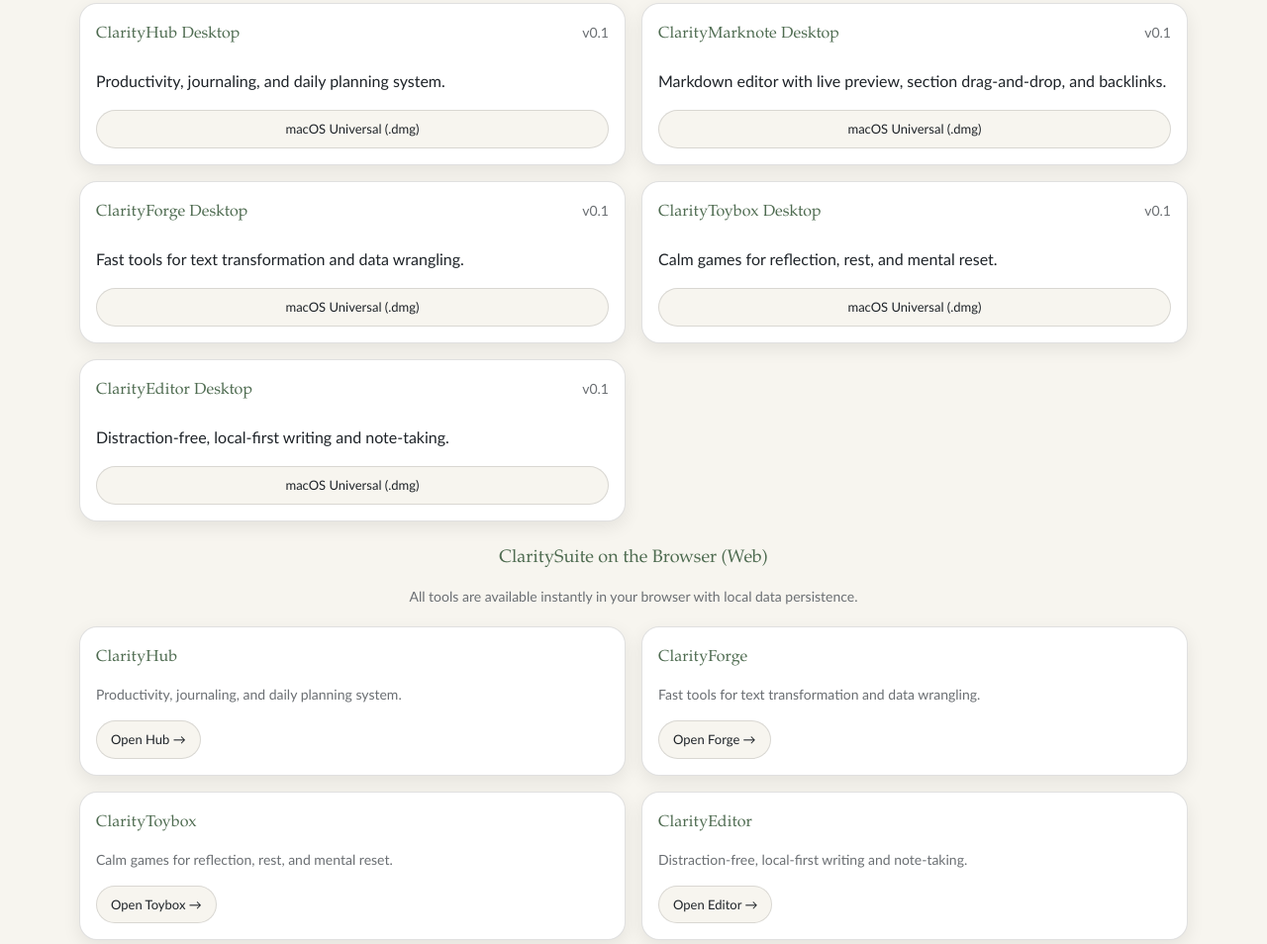
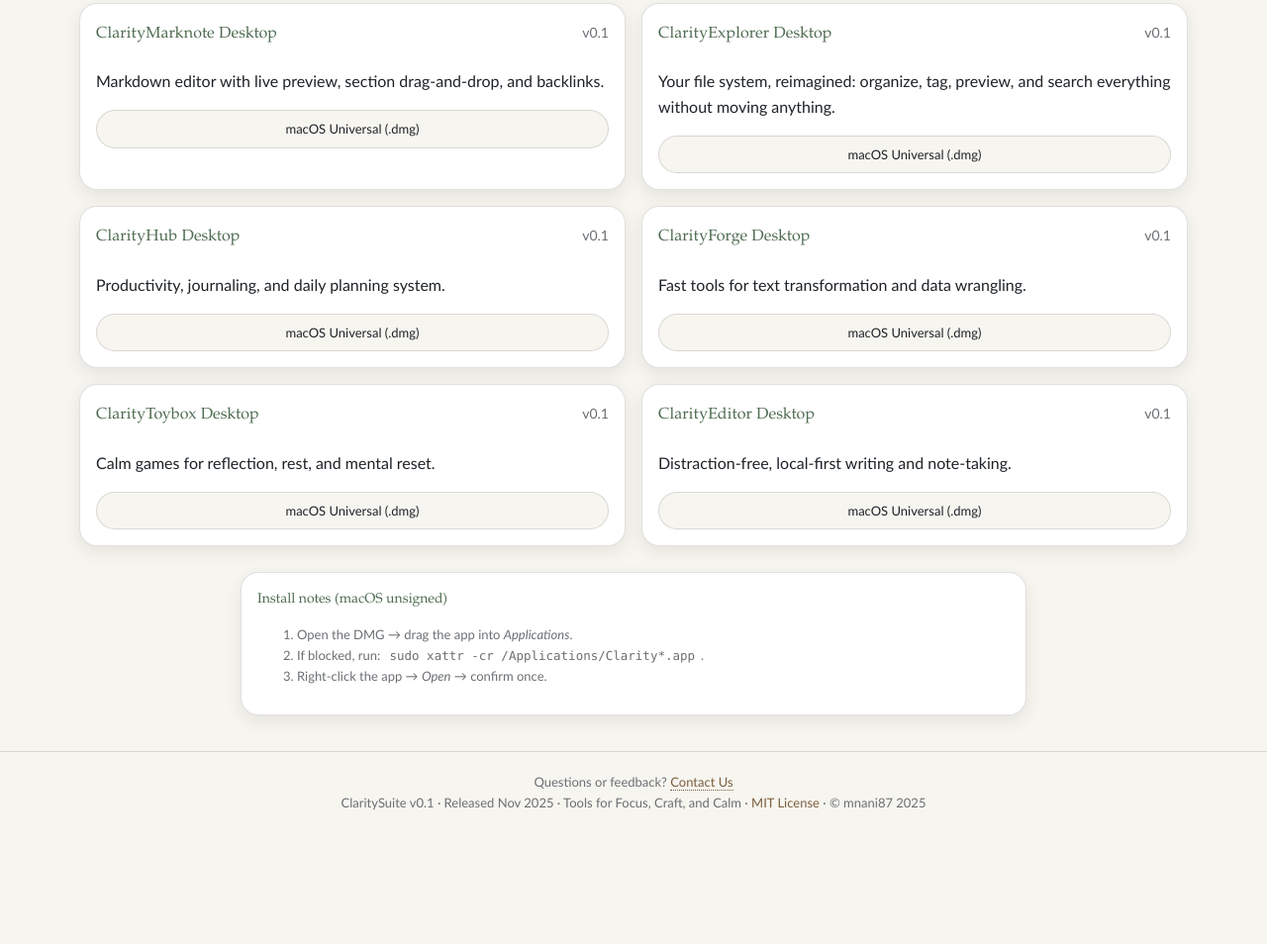
Before and after one commit to mnani87/claritysuite, a plain HTML site: page index.html in a window 1280 px wide. Shown: the part 351-1305 px from the top of the page at 99% size. After the commit the page ends 1197 px from the top, so only its background shows below. Drawn offline with Linux system fonts and the light colour scheme.

Commit message:
added explorer

```diff
--- a/index.html
+++ b/index.html
@@ -303,22 +303,6 @@
           <div class="grid" role="list">
             <article class="app-card" role="listitem">
               <div class="app-head">
-                <h3 class="app-title">ClarityHub Desktop</h3>
-                <div class="app-version">v0.1</div>
-              </div>
-              <p>Productivity, journaling, and daily planning system.</p>
-              <div class="btn-row">
-                <a
-                  class="button"
-                  href="https://github.com/mnani87/claritysuite/releases/download/v0.1/ClarityHub-0.1.0-universal.dmg"
-                  target="_blank"
-                  rel="noopener noreferrer"
-                  >macOS Universal (.dmg)</a
-                >
-              </div>
-            </article>
-            <article class="app-card" role="listitem">
-              <div class="app-head">
                 <h3 class="app-title">ClarityMarknote Desktop</h3>
                 <div class="app-version">v0.1</div>
               </div>
@@ -336,6 +320,44 @@
                 >
               </div>
             </article>
+
+            <article class="app-card" role="listitem">
+              <div class="app-head">
+                <h3 class="app-title">ClarityExplorer Desktop</h3>
+                <div class="app-version">v0.1</div>
+              </div>
+              <p>
+                Your file system, reimagined: organize, tag, preview, and search
+                everything without moving anything.
+              </p>
+              <div class="btn-row">
+                <a
+                  class="button"
+                  href="https://github.com/mnani87/claritysuite/releases/download/v0.1/Clarity.Explorer-0.1.0-universal.dmg"
+                  target="_blank"
+                  rel="noopener noreferrer"
+                  >macOS Universal (.dmg)</a
+                >
+              </div>
+            </article>
+
+            <article class="app-card" role="listitem">
+              <div class="app-head">
+                <h3 class="app-title">ClarityHub Desktop</h3>
+                <div class="app-version">v0.1</div>
+              </div>
+              <p>Productivity, journaling, and daily planning system.</p>
+              <div class="btn-row">
+                <a
+                  class="button"
+                  href="https://github.com/mnani87/claritysuite/releases/download/v0.1/ClarityHub-0.1.0-universal.dmg"
+                  target="_blank"
+                  rel="noopener noreferrer"
+                  >macOS Universal (.dmg)</a
+                >
+              </div>
+            </article>
+
             <article class="app-card" role="listitem">
               <div class="app-head">
                 <h3 class="app-title">ClarityForge Desktop</h3>
@@ -383,79 +405,6 @@
                   >macOS Universal (.dmg)</a
                 >
               </div>
-            </article>
-          </div>
-        </div>
-      </section>
-
-      <section id="web">
-        <div class="wrap">
-          <h2
-            style="
-              text-align: center;
-              color: var(--accent);
-              font-size: 18px;
-              margin-bottom: 6px;
-            "
-          >
-            ClaritySuite on the Browser (Web)
-          </h2>
-          <p
-            class="intro"
-            style="
-              text-align: center;
-              color: var(--ink-dim);
-              font-size: 14px;
-              margin-bottom: 18px;
-            "
-          >
-            All tools are available instantly in your browser with local data
-            persistence.
-          </p>
-          <div class="grid" role="list">
-            <article class="card" role="listitem">
-              <h2>ClarityHub</h2>
-              <p>Productivity, journaling, and daily planning system.</p>
-              <a
-                class="button"
-                href="https://clarityhub.show"
-                target="_blank"
-                rel="noopener noreferrer"
-                >Open Hub →</a
-              >
-            </article>
-            <article class="card" role="listitem">
-              <h2>ClarityForge</h2>
-              <p>Fast tools for text transformation and data wrangling.</p>
-              <a
-                class="button"
-                href="https://clarityforge.show"
-                target="_blank"
-                rel="noopener noreferrer"
-                >Open Forge →</a
-              >
-            </article>
-            <article class="card" role="listitem">
-              <h2>ClarityToybox</h2>
-              <p>Calm games for reflection, rest, and mental reset.</p>
-              <a
-                class="button"
-                href="https://claritytoybox.show"
-                target="_blank"
-                rel="noopener noreferrer"
-                >Open Toybox →</a
-              >
-            </article>
-            <article class="card" role="listitem">
-              <h2>ClarityEditor</h2>
-              <p>Distraction-free, local-first writing and note-taking.</p>
-              <a
-                class="button"
-                href="https://clarityeditor.show"
-                target="_blank"
-                rel="noopener noreferrer"
-                >Open Editor →</a
-              >
             </article>
           </div>
         </div>
```
Also changed, not shown: readme.html (+20 -38 lines).
